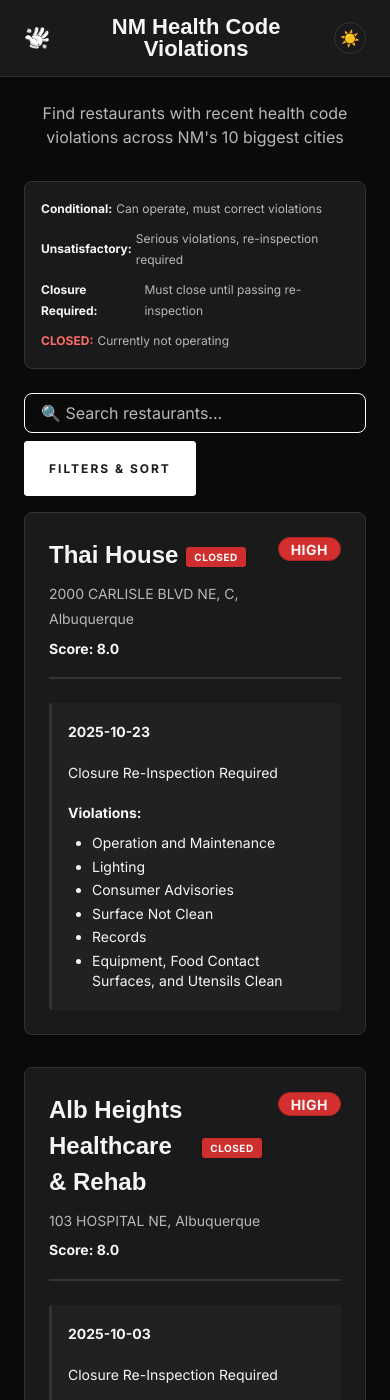
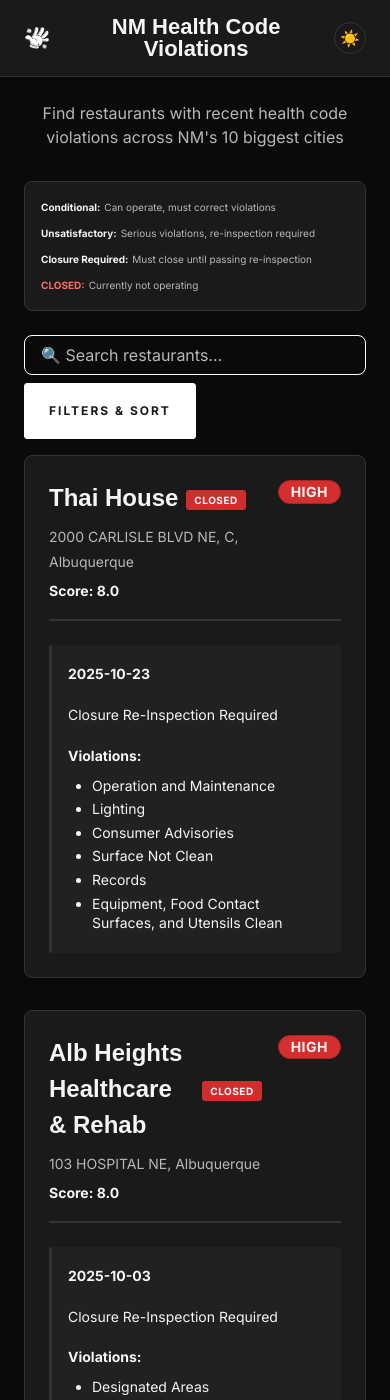
Before and after one commit to aindaco1/restaurant-locations, a Jekyll site: the page built from index.html, in a window 390 px wide and 1400 px high. Built offline with Jekyll 4.4.1, drawn with Linux system fonts in a browser that asks for light colours; some web fonts are replaced.

Commit message:
Fix mobile status key: smaller font size instead of wrapping

```diff
--- a/assets/partials/_status-key.scss
+++ b/assets/partials/_status-key.scss
@@ -27,8 +27,7 @@
     color: $text--muted;
 
     @include sm {
-      white-space: normal;
-      width: 100%;
+      font-size: 10px;
     }
 
     &--closed .status-key__label {
```
